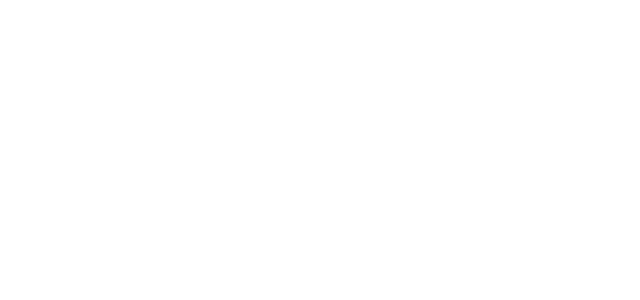
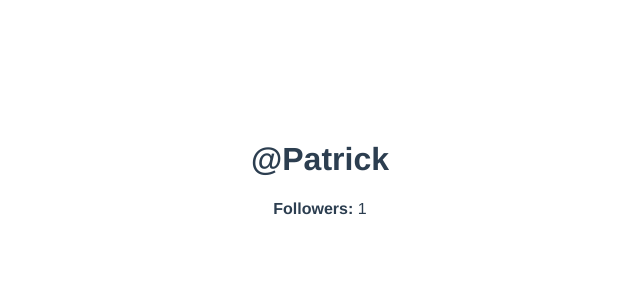
Before and after one commit to CowboyPatrick/utwit, a Vue app: page / in a window 1280 px wide. Shown: the top 300 px of the page, without its empty margins (320-960 px from the left). Built offline with nearby package versions, Linux system fonts and the light colour scheme.

Commit message:
moved logic to new component

```diff
--- a/src/App.vue
+++ b/src/App.vue
@@ -1,25 +1,16 @@
 <template>
-  <div id='app'></div>
+  <div id='app'>
+    <userProfile/>
+  </div>
 </template>
 
 <script>
 
+import userProfile from "./components/userProfile"
 
 export default {
   name: 'App',
-  data () {
-    return {
-      followers: 0,
-      user: {
-        id: 1,
-        username: 'Patrick',
-        firstname: 'Patrick',
-        lastname: 'Campbell',
-        email: 'patrick@patrick.com',
-        isAdmin: true
-      }
-    }
-  }
+  components: { userProfile }
 }
 </script>
 
@@ -31,5 +22,8 @@
   text-align: center;
   color: #2c3e50;
   margin-top: 60px;
+  display: flex;
+  flex-direction: column;
+  text-align: center;
 }
 </style>
--- /dev/null
+++ b/src/components/userProfile.vue
@@ -0,0 +1,65 @@
+<template>
+  <div class="user-profile">
+      <div class="user-profile_user-panel">
+          <h1 class="user-profile_user-name">@{{user.username}}</h1>
+      </div>
+      <div class="user-profile_follower-count">
+          <strong>Followers:</strong> {{ followers }}
+      </div>
+  </div>
+</template>
+
+<script>
+
+
+export default {
+  name: 'App',
+  data () {
+    return {
+      followers: 0,
+      user: {
+        id: 1,
+        username: 'Patrick',
+        firstname: 'Patrick',
+        lastname: 'Campbell',
+        email: 'patrick@patrick.com',
+        isAdmin: true
+      }
+    }
+  },
+  computed: {
+    fullName () {
+      return `${this.user.firstname} ${this.user.lastname}`
+    }
+  },
+  methods: {
+    followUser() {
+      this.followers++
+    }
+  },
+  watch: {
+    followers(newFollowerCount, oldFollowerCount) {
+      if (oldFollowerCount < newFollowerCount) {
+        console.log(`${this.user.username} has gained a follower`)
+      }
+    }
+  },
+  mounted() {
+    this.followUser();
+  }
+}
+</script>
+
+<style>
+#app {
+  font-family: Avenir, Helvetica, Arial, sans-serif;
+  -webkit-font-smoothing: antialiased;
+  -moz-osx-font-smoothing: grayscale;
+  text-align: center;
+  color: #2c3e50;
+  margin-top: 60px;
+  display: flex;
+  flex-direction: column;
+  text-align: center;
+}
+</style>
```
